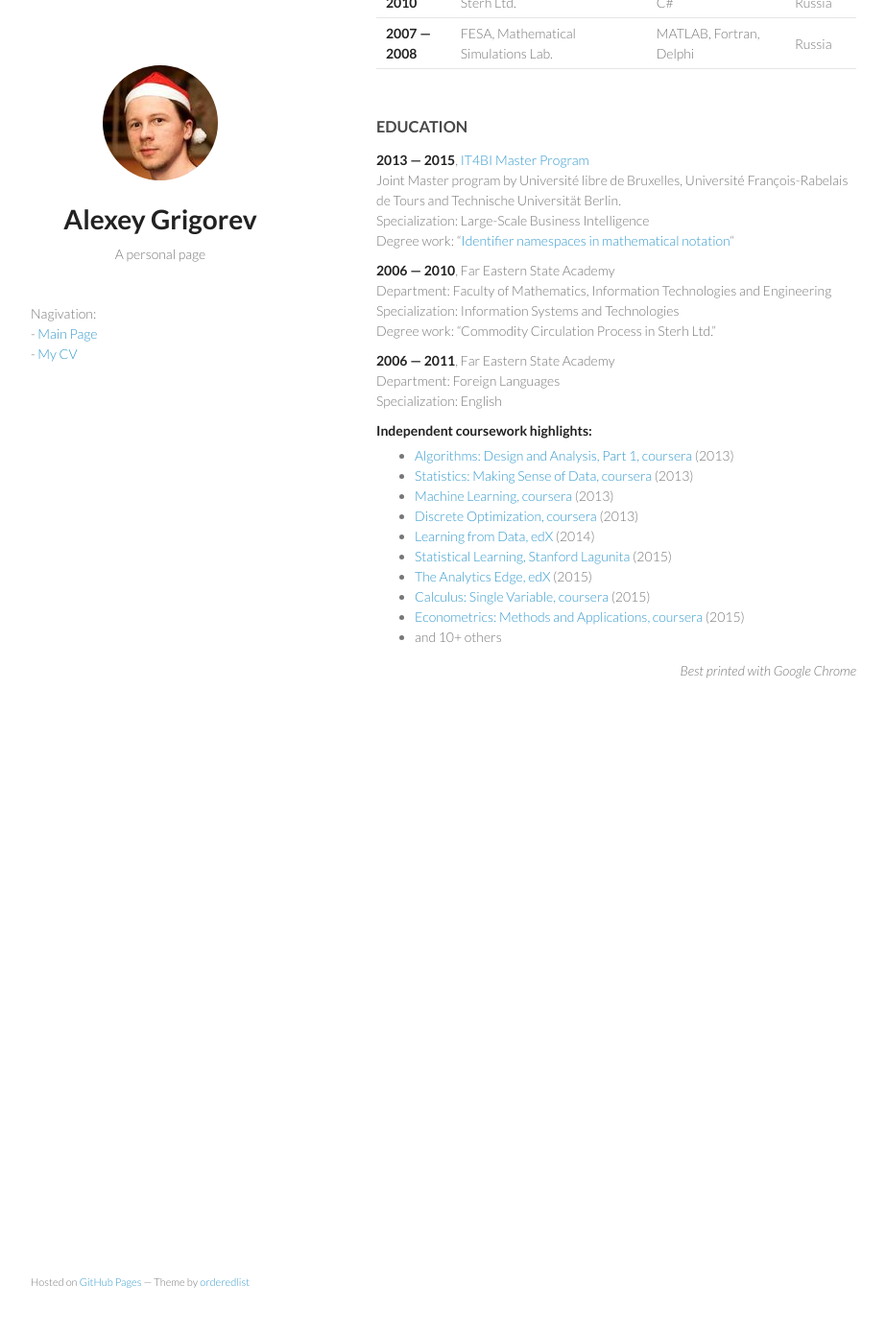
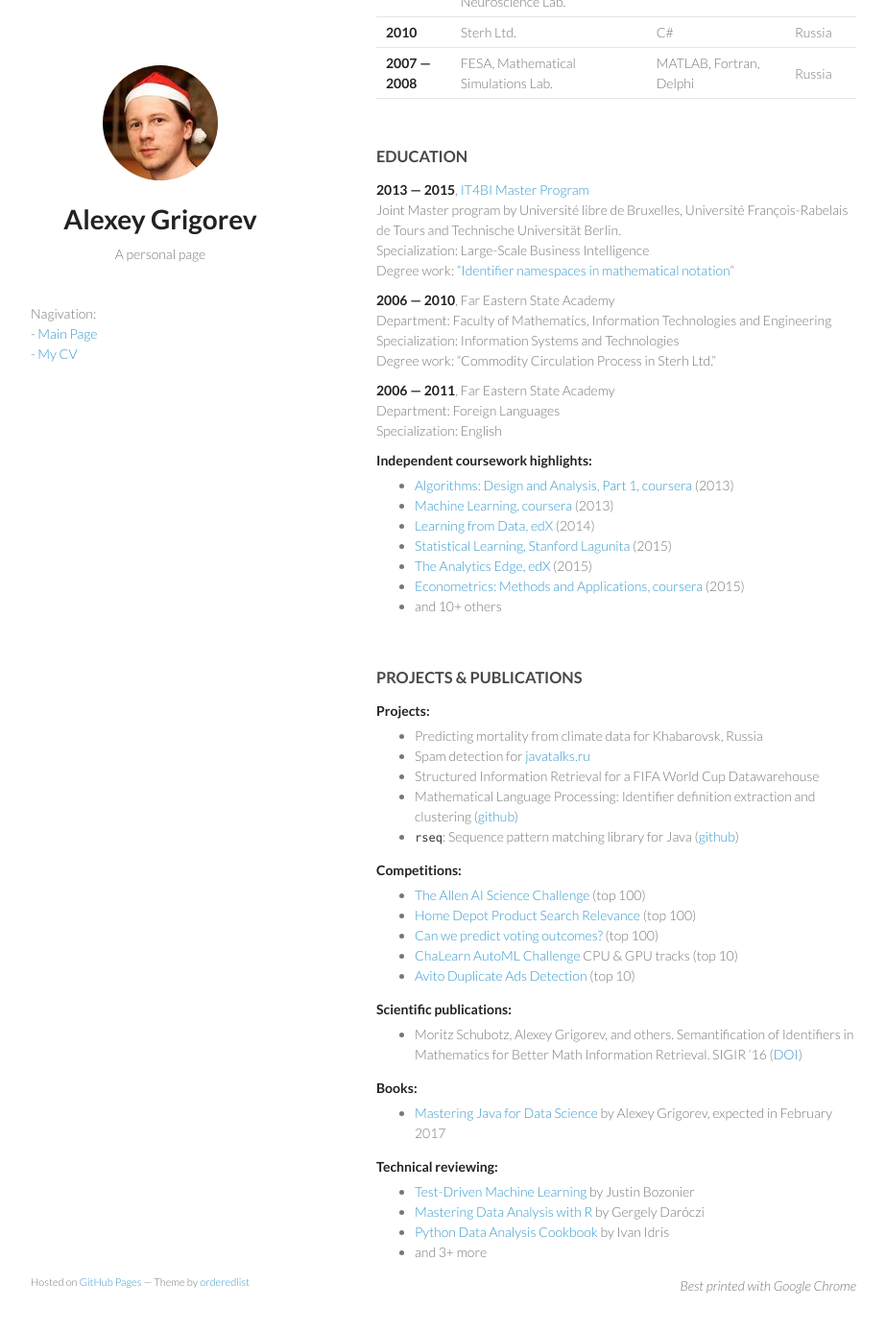
Before and after one commit to alexeygrigorev/alexeygrigorev.github.io, a Jekyll site: the page built from cv.md, in a window 1280 px wide and 1400 px high, scrolled down 1661 px. Shown: the top 1387 px of the window at 96% size, without its empty margins (178-1101 px from the left). Built offline with Jekyll 4.4.1, drawn with Linux system fonts in a browser that asks for light colours; before the commit the page ends 2420 px from its top, so only the background shows below that; some of the changed text lies outside the part shown.

Commit message:
Update cv.md

```diff
--- a/cv.md
+++ b/cv.md
@@ -15,7 +15,7 @@ title: Alexey Grigorev - CV
 - kaggle: [https://www.kaggle.com/agrigorev](https://www.kaggle.com/agrigorev)
 
 
-### Summary
+### SUMMARY
 
 A data scientist with strong technical skills in software engineering and experience in the following areas:
 
@@ -156,14 +157,49 @@ Specialization: English<br/>
 **Independent coursework highlights:**
 
 - [Algorithms: Design and Analysis, Part 1, coursera](https://www.coursera.org/course/algo) (2013)
-- [Statistics: Making Sense of Data, coursera](https://www.coursera.org/course/introstats) (2013)
 - [Machine Learning, coursera](https://www.coursera.org/course/ml) (2013)
-- [Discrete Optimization, coursera](https://www.coursera.org/course/optimization) (2013)
 - [Learning from Data, edX](https://www.edx.org/course/learning-data-caltechx-cs1156x) (2014)
 - [Statistical Learning, Stanford Lagunita](https://lagunita.stanford.edu/courses/HumanitiesandScience/StatLearning/Winter2015/about) (2015)
 - [The Analytics Edge, edX](https://www.edx.org/course/analytics-edge-mitx-15-071x-0) (2015)
-- [Calculus: Single Variable, coursera](https://www.coursera.org/course/calcsing) (2015)
 - [Econometrics: Methods and Applications, coursera](https://www.coursera.org/learn/erasmus-econometrics) (2015)
 - and 10+ others
 
+&nbsp;
+
+### PROJECTS & PUBLICATIONS
+
+**Projects:**
+
+- Predicting mortality from climate data for Khabarovsk, Russia
+- Spam detection for [javatalks.ru](http://javatalks.ru/)
+- Structured Information Retrieval for a FIFA World Cup Datawarehouse
+- Mathematical Language Processing: Identifier definition extraction and clustering ([github](https://github.com/alexeygrigorev/namespacediscovery-pipeline))
+- `rseq`: Sequence pattern matching library for Java ([github](https://github.com/alexeygrigorev/rseq))
+
+**Competitions:**
+
+- [The Allen AI Science Challenge](https://www.kaggle.com/c/the-allen-ai-science-challenge) (top 100)
+- [Home Depot Product Search Relevance](https://www.kaggle.com/c/home-depot-product-search-relevance) (top 100)
+- [Can we predict voting outcomes?](https://inclass.kaggle.com/c/can-we-predict-voting-outcomes) (top 100)
+- [ChaLearn AutoML Challenge](https://competitions.codalab.org/competitions/2321) CPU & GPU tracks (top 10)
+- [Avito Duplicate Ads Detection](https://www.kaggle.com/c/avito-duplicate-ads-detection) (top 10)
+
+
+**Scientific publications:**
+
+- Moritz Schubotz, Alexey Grigorev, and others. Semantification of Identifiers in Mathematics for Better Math Information Retrieval. SIGIR '16 ([DOI](http://dx.doi.org/10.1145/2911451.2911503))
+
+
+**Books:**
+
+- [Mastering Java for Data Science](https://www.packtpub.com/big-data-and-business-intelligence/mastering-java-data-science) by Alexey Grigorev, expected in February 2017
+
+
+**Technical reviewing:**
+
+- [Test-Driven Machine Learning](https://www.packtpub.com/big-data-and-business-intelligence/test-driven-machine-learning) by Justin Bozonier
+- [Mastering Data Analysis with R](https://www.packtpub.com/big-data-and-business-intelligence/mastering-data-analysis-r) by Gergely Daróczi
+- [Python Data Analysis Cookbook](https://www.packtpub.com/big-data-and-business-intelligence/python-data-analysis-cookbook) by Ivan Idris
+- and 3+ more
+
 <div align="right"><i>Best printed with Google Chrome</i></div>
```
Also changed, not shown: other parts of cv.md (+2 -1 lines).
